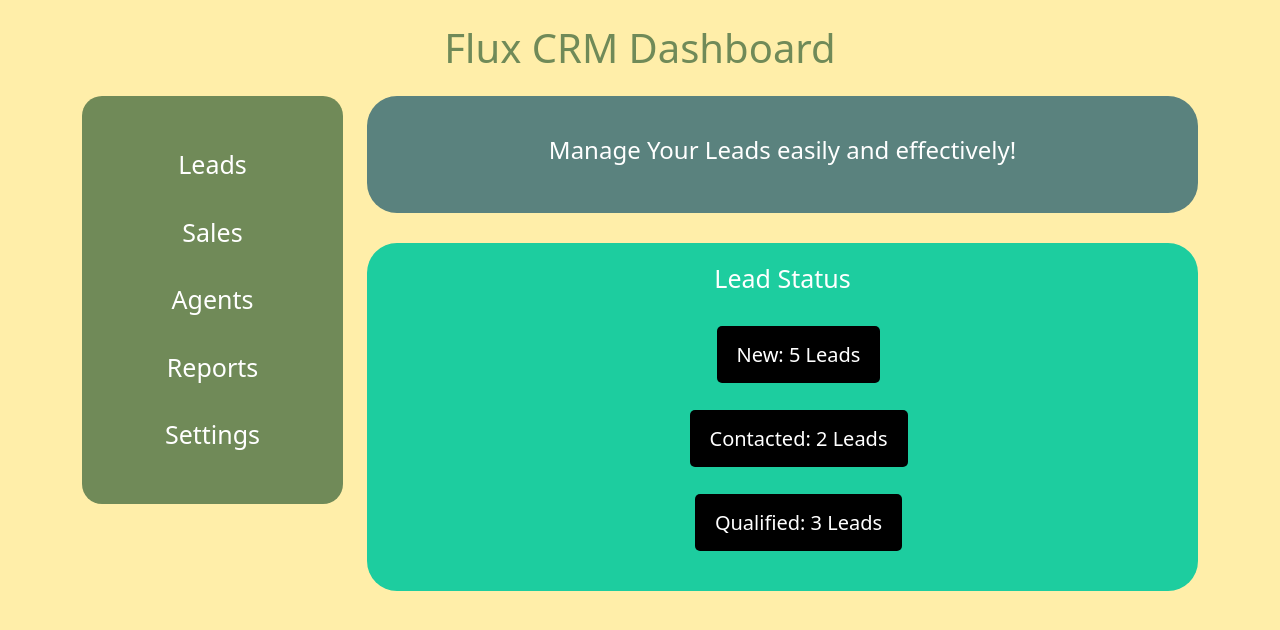
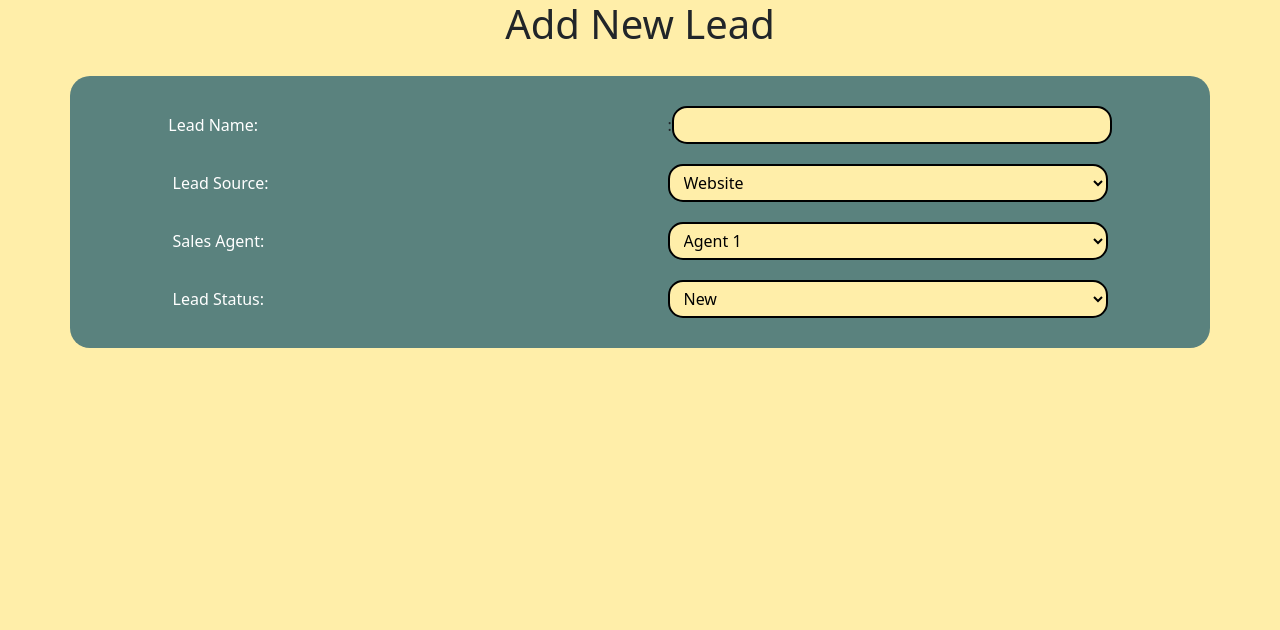
Before and after one commit to shamayil2/CRM-App, a React (Vite) app: page /addlead in a window 1280 px wide. Shown: the top 630 px of the page. Built offline with nearby package versions, Linux system fonts and the light colour scheme.

Commit message:
feature: New Lead Form Added

```diff
--- a/package.json
+++ b/package.json
@@ -12,7 +12,8 @@
   "dependencies": {
     "bootstrap": "^5.3.7",
     "react": "^19.1.0",
-    "react-dom": "^19.1.0"
+    "react-dom": "^19.1.0",
+    "react-router-dom": "^7.6.2"
   },
   "devDependencies": {
     "@eslint/js": "^9.25.0",
--- a/src/App.css
+++ b/src/App.css
@@ -34,7 +34,7 @@ header h1 {
     background-color: #1DCD9F;
     padding: 20px 5px;
     border-radius: 30px;
-    margin: 30px 0px;
+    margin: 30px 0px 5px;
 }
 
 .lead-status h5 {
@@ -50,6 +50,7 @@ header h1 {
     flex-direction: column;
     align-items: center;
     margin-top: 30px;
+    margin-bottom: 5px;
 }
 
 .lead-status li {
@@ -67,3 +68,59 @@ header h1 {
     background-color: black;
     color: white;
 }
+
+.filterDiv {
+    background-color: #5A827E;
+    padding: 5px 5px;
+    color: white;
+    border-radius: 10px;
+    display: flex;
+    gap: 10px;
+    justify-content: center;
+}
+
+.newLeadBtn {
+    background-color: black;
+    padding: 9px 10px;
+    border-radius: 10px;
+    text-align: center;
+    margin-top: 15px;
+}
+
+.newLeadBtn button {
+    font-size: 20px;
+    background-color: black;
+    color: white;
+    border: 1px solid white;
+    border-radius: 10px;
+    padding: 0px 30px;
+}
+
+.addlead-form {
+    background-color: #5A827E;
+    padding: 20px;
+    border-radius: 20px;
+}
+
+.addlead-form label {
+    color: white;
+    font-size: 16px;
+    margin-right: 5%;
+    width: 40%;
+    text-align: left;
+}
+
+.addlead-form input,
+select {
+    width: 40%;
+    margin: 10px 0px;
+    border: 2px solid black;
+    background-color: #FFEEA9;
+    border-radius: 15px;
+    padding: 5px 10px;
+    color: black;
+}
+
+.add-lead {
+    margin-bottom: 20px;
+}
--- a/src/App.jsx
+++ b/src/App.jsx
@@ -28,10 +28,21 @@ const App = () => {
       <li><h6><span>Qualified: 3 Leads</span> </h6></li>
     </ul>
     </div>
+    <div className="filterDiv">
+
+    <label htmlFor="">Quick Filters: </label>
+     <label> <input type="radio" name="filter" value="new"/> New </label>
+      <label><input type="radio" name="filter" value="contacted"/> Contacted </label>
+
+     </div>
+     <div className="newLeadBtn">
+        <button>Add New Lead</button>
+     </div>
     </div>
+
+
       </div>
       </div>
-
 
     </main>
     </>
--- a/src/main.jsx
+++ b/src/main.jsx
@@ -1,12 +1,25 @@
 import { StrictMode } from 'react'
 import { createRoot } from 'react-dom/client'
+import {createBrowserRouter,RouterProvider} from "react-router-dom"
+import NewLeadForm from "./pages/NewLeadForm"
 import "bootstrap/dist/css/bootstrap.min.css"
 import "./App.css"
 import './index.css'
 import App from './App.jsx'
 
+const router = createBrowserRouter([{
+
+  path:"/",element:<App/>
+
+},
+{
+  path:"/addlead",element:<NewLeadForm/>
+}
+])
+
+
 createRoot(document.getElementById('root')).render(
   <StrictMode>
-    <App />
+   <RouterProvider router={router}/>
   </StrictMode>,
 )
--- /dev/null
+++ b/src/pages/NewLeadForm.jsx
@@ -0,0 +1,44 @@
+const NewLeadForm = () => {
+
+
+    return(
+        <>
+        <div className="container">
+            <div className="row text-center">
+            <div className="add-lead">
+                <h1>Add New Lead</h1>
+            </div>
+            <div className="addlead-form">
+                <form action="">
+                <label htmlFor="leadName">Lead Name: </label> :
+                <input type="text" /><br />
+                <label htmlFor="leadSource">Lead Source: </label>
+                <select name="" id="">
+                    <option value="website">Website</option><br />
+                    <option value="referral">Referral</option><br />
+                    <option value="call">Cold Call</option>
+                </select><br />
+                <label htmlFor="sales-agent">Sales Agent: </label>
+                <select name="" id="">
+                    <option value="">Agent 1</option>
+                    <option value="">Agent 2</option>
+                </select><br />
+                <label htmlFor="">Lead Status: </label>
+                <select name="" id="">
+                    <option value="new">New</option><br />
+                    <option value="contacted">Contacted</option><br />
+                    <option value="qualified">Qualified</option><br />
+                    <option value="proposalSent">Proposal Sent</option><br />
+                    <option value="closed">Closed</option><br />
+                </select>
+                </form>
+            </div>
+            </div>
+        </div>
+        </>
+    )
+
+
+}
+
+export default NewLeadForm;
```
Also changed, not shown: 1 other file (tests, documents, lock files or other folders).
